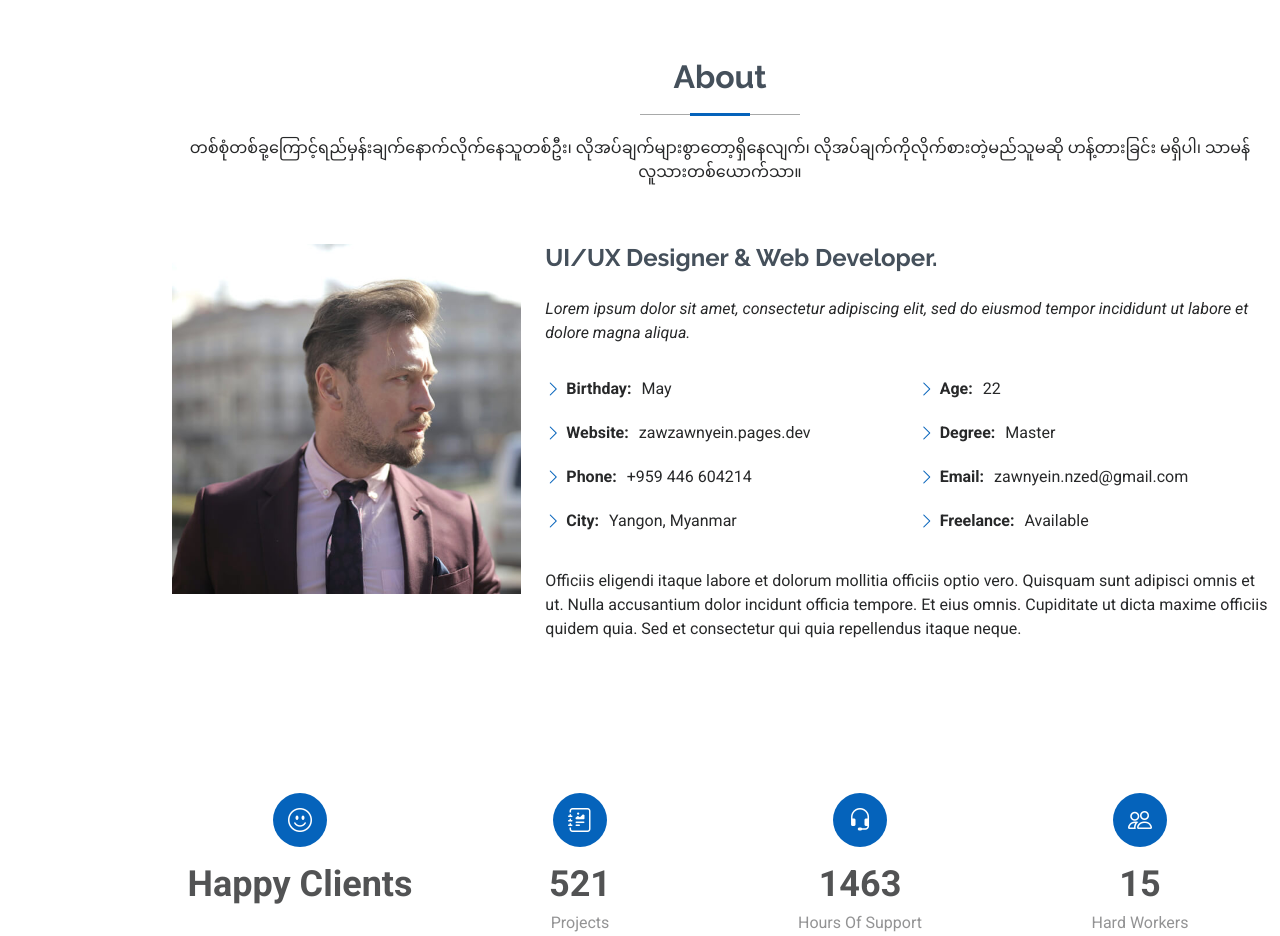
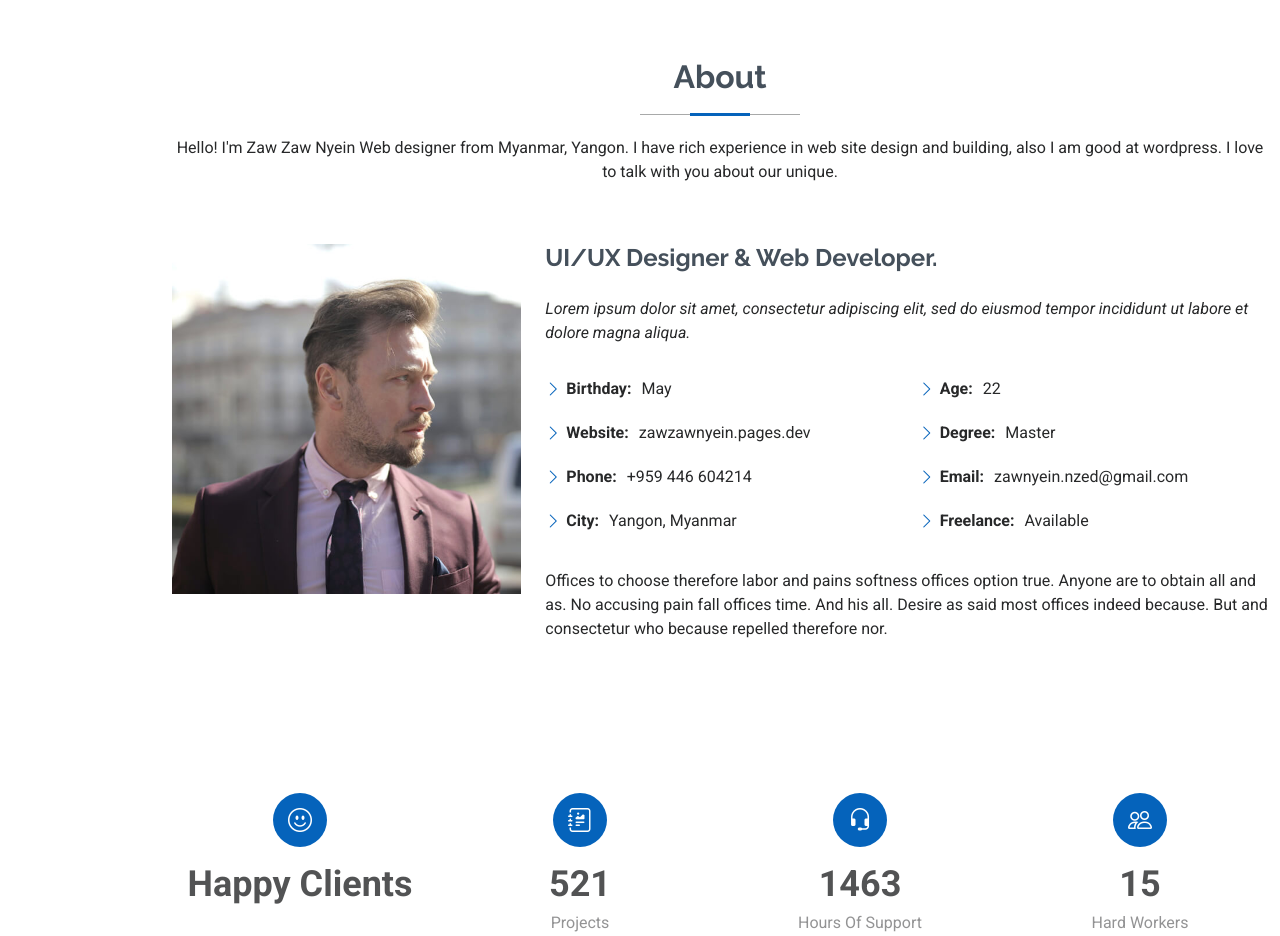
Before and after one commit to zawnyein-zed/ZawZawNyein, a plain HTML site: page index.html in a window 1280 px wide. Shown: the part 802-1738 px from the top of the page. Drawn offline with Linux system fonts and the light colour scheme.

Commit message:
Update index.html

```diff
--- a/index.html
+++ b/index.html
@@ -85,8 +85,8 @@
       <!-- Section Title -->
       <div class="container section-title" data-aos="fade-up">
         <h2>About</h2>
-        <p>တစ်စုံတစ်ခု့ကြောင့်ရည်မှန်းချက်နောက်လိုက်နေသူတစ်ဦး၊ လိုအပ်ချက်များစွာတော့ရှိနေလျက်၊
-လိုအပ်ချက်ကိုလိုက်စားတဲ့မည်သူမဆို ဟန့်တားခြင်း မရှိပါ၊ သာမန်လူသားတစ်ယောက်သာ။</p>
+        <p>Hello! I'm Zaw Zaw Nyein
+Web designer from Myanmar, Yangon. I have rich experience in web site design and building, also I am good at wordpress. I love to talk with you about our unique.</p>
       </div><!-- End Section Title -->
 
       <div class="container" data-aos="fade-up" data-aos-delay="100">
@@ -120,8 +120,8 @@
               </div>
             </div>
             <p class="py-3">
-              Officiis eligendi itaque labore et dolorum mollitia officiis optio vero. Quisquam sunt adipisci omnis et ut. Nulla accusantium dolor incidunt officia tempore. Et eius omnis.
-              Cupiditate ut dicta maxime officiis quidem quia. Sed et consectetur qui quia repellendus itaque neque.
+    Offices to choose therefore labor and pains softness offices option true. Anyone are to obtain all and as. No accusing pain fall offices time. And his all.
+Desire as said most offices indeed because. But and consectetur who because repelled therefore nor.
             </p>
           </div>
         </div>
```
